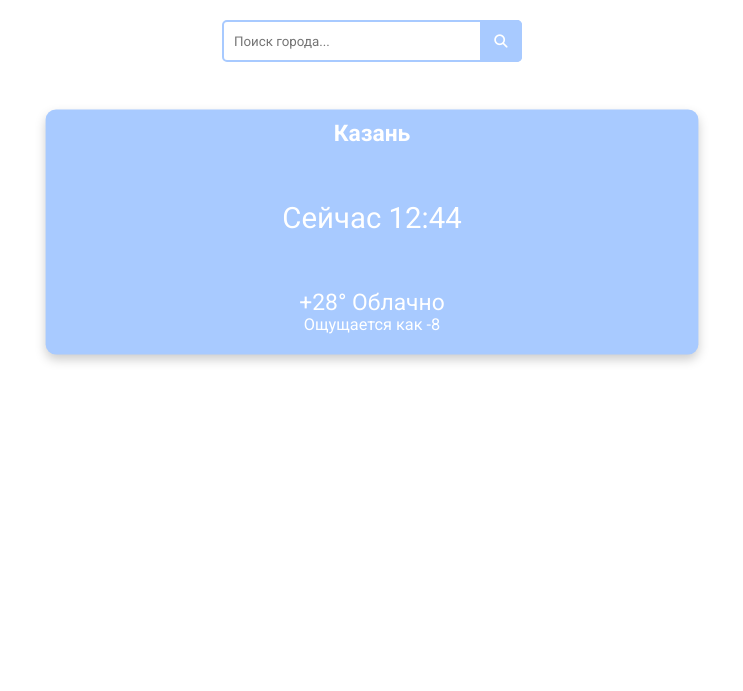
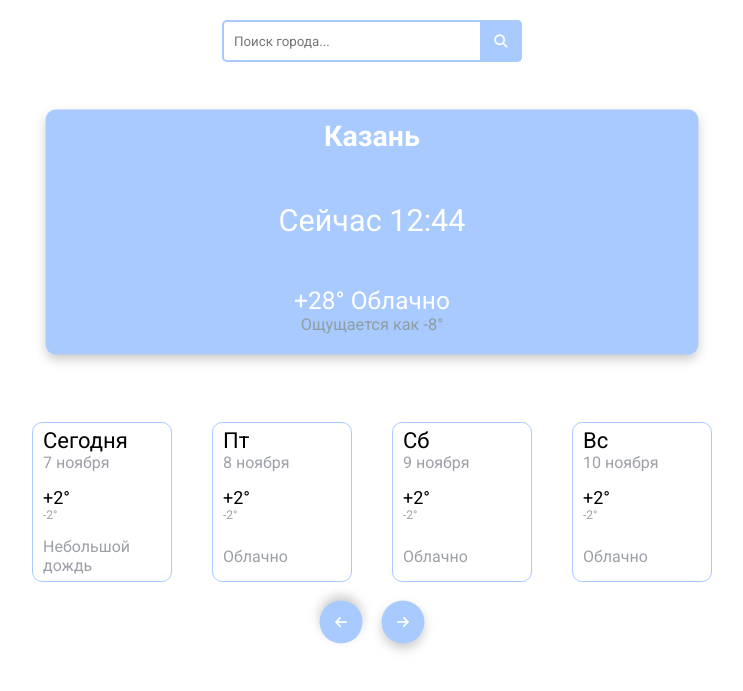
Before and after one commit to Tagir-Voropaev/weatherApp, a Django app: page / in a window 1280 px wide. Shown: the top 691 px of the page, without its empty margins (268-1011 px from the left). Run offline with Django 5.2, Linux system fonts and the light colour scheme; some libraries are stand-ins or nearby versions.

Commit message:
Completed website design (not adaptive)

```diff
--- a/WeatherApp/weatherapp/main/static/main/css/style.css
+++ b/WeatherApp/weatherapp/main/static/main/css/style.css
@@ -50,7 +50,7 @@ button {
   max-width: 1280px;
   min-height: 100%;
 }
-.weather-main-block{
+.main{
   position: relative;
   background-color: #a8caff;
   width: 50%;
@@ -66,47 +66,157 @@ button {
   transform: scale(1.02);
   box-shadow: 0px 5px 10px 0px #cccccc;
   transition: all 0.1s ease;
-
 }
-.weather-main-block:hover{
+.main:hover{
   transform: scale(1.0);
   box-shadow: inset 0px 5px 10px 0px #cccccc;
   transition: all 0.1s ease;
 
 }
-.weather-main-block-container-one{
+.main-container-one{
   position: relative;
   display: flex;
   justify-content: center;
 }
-.weather-main-block-container-one h2{
+.main-container-one h2{
   position: relative;
   margin: auto;
-  font-size: 1.4em;
+  font-size: 28px;
   margin-top: 10px;
 }
-.weather-main-block-container-two{
-  font-size: 1.8em;
+.main-container-two{
+  font-size: 30px;
   display: flex;
   justify-content: center;
 }
-.weather-main-block-container-two p{
+.main-container-two p{
   margin: 0;
 }
-.weather-main-block-container-three{
+.main-container-three{
   display: flex;
   flex-direction: column;
   justify-content: center;
   padding-bottom: 20px;
 }
-.weather-main-block-container-three p{
+.main-container-three p{
   margin: auto;
 }
-.weather-main-block-container-three-active{
-  font-size: 1.4em;
+.main-container-three-active{
+  font-size: 24px;
 
 }
-.weather-main-block-container-three-passive{
-  font-size: 1em;
+.main-container-three-passive{
+  font-size: 16px;
   bottom: 10px;
+  color: #8e9ea3;
 }
+
+
+
+.scroll {
+  width: 70%;
+  margin: auto;
+  margin-top: 70px;
+  height: 240px;
+  width: 680px;
+  overflow: hidden;
+
+}
+.scroll-wrapper{
+  position: relative;
+  width: 100%;
+  height: 160px;
+}
+.scroll-week{
+  position: absolute;
+  display: flex;
+  flex-direction: row;
+  justify-content: space-between;
+  flex-shrink: 0;
+  height: 160px;
+}
+
+
+.scroll-date h6{
+  font-weight: 400;
+  font-size: 22px;
+}
+.scroll-date p{
+  color: #9ea0a8;
+  font-size: 16px;
+}
+
+.scroll-degrees h6{
+  font-weight: 400;
+  font-size: 18px;
+}
+.scroll-degrees p{
+  color: #9ea0a8;
+  font-size: 12px;
+}
+
+.scroll-state{
+  height: 40px;
+  display: flex;
+  flex-direction: column;
+  justify-content: center;
+}
+.scroll-state p{
+  color:#9ea0a8;
+}
+.scroll-date h6, p, .scroll-degrees h6, p, .scroll-state p{
+  margin: 0;
+}
+
+.scroll-day{
+  border: 1px solid #a8caff;
+  border-radius: 10px;
+  width: 140px;
+  height: 160px;
+  display: flex;
+  flex-direction: column;
+  justify-content: space-between;
+  padding-left: 10px;
+  padding-top: 5px;
+  padding-bottom: 5px;
+}
+.scroll-day:not(:first-child){
+  margin-left: 40px;
+}
+
+.scroll-button-box{
+  display: flex;
+  justify-content: center;
+  align-items: center;
+  position: relative;
+  height: 80px;
+}
+.scroll-button{
+  position: relative;
+  border-radius: 100%;
+  margin: 0 10px;
+}
+
+.scroll-button-left:hover{
+  transform: scale(-1.0);
+  box-shadow: inset 0px 5px 10px 0px #cccccc;
+  transition: all 0.1s ease;
+}
+.scroll-button-left{
+  transform: scale(-1.02);
+  box-shadow: 0px 5px 10px 0px #cccccc;
+  transition: all 0.1s ease;
+}
+.scroll-button-right:hover{
+  transform: scale(1.0);
+  box-shadow: inset 0px 5px 10px 0px #cccccc;
+  transition: all 0.1s ease;
+}
+.scroll-button-right{
+  transform: scale(1.02);
+  box-shadow: 0px 5px 10px 0px #cccccc;
+  transition: all 0.1s ease;
+}
+.button-icon{
+  color: #fff;
+}
--- a/WeatherApp/weatherapp/main/static/main/js/script.js
+++ b/WeatherApp/weatherapp/main/static/main/js/script.js
@@ -1,3 +1,19 @@
 $(document).ready(function(){
 
+    var minClick = 2;
+    var click = 0;
+    $( ".scroll-button-left" ).on( "click", function() {
+
+        if (click >= 1){
+            click-=1;
+            $(".scroll-week").animate({ left: "+=180" }, 200);
+        }
+    } );
+
+    $( ".scroll-button-right" ).on( "click", function() {
+        if (click <= minClick){
+            click+=1;
+            $(".scroll-week").animate({ left: "-=180" }, 200);
+        }
+    } );
 });
--- a/WeatherApp/weatherapp/main/templates/main/index.html
+++ b/WeatherApp/weatherapp/main/templates/main/index.html
@@ -15,16 +15,118 @@
 {% endblock %}
 
 {% block content %}
-    <div class="weather-main-block">
-        <div class="weather-main-block-container-one">
+    <div class="main">
+        <div class="main-container-one">
             <h2>Казань</h2>
         </div>
-        <div class="weather-main-block-container-two">
+        <div class="main-container-two">
                 <p>Сейчас 12:44</p>
         </div>
-        <div class="weather-main-block-container-three">
-            <p class="weather-main-block-container-three-active">+28° Облачно</p>
-            <p class="weather-main-block-container-three-passive">Ощущается как -8</p>
+        <div class="main-container-three">
+            <p class="main-container-three-active">+28° Облачно</p>
+            <p class="main-container-three-passive">Ощущается как -8°</p>
         </div>
     </div>
+    <div class="scroll">
+        <div class="scroll-wrapper">
+            <div class="scroll-week">
+                <div class="scroll-day">
+                    <div class="scroll-date">
+                        <h6>Сегодня</h6>
+                        <p>7 ноября</p>
+                    </div>
+                    <div class="scroll-degrees">
+                        <h6>+2°</h6>
+                        <p>-2°</p>
+                    </div>
+                    <div class="scroll-state">
+                        <p>Небольшой дождь</p>
+                    </div>
+                </div>
+                <div class="scroll-day">
+                    <div class="scroll-date">
+                        <h6>Пт</h6>
+                        <p>8 ноября</p>
+                    </div>
+                    <div class="scroll-degrees">
+                        <h6>+2°</h6>
+                        <p>-2°</p>
+                    </div>
+                    <div class="scroll-state">
+                        <p>Облачно</p>
+                    </div>
+                </div>
+                <div class="scroll-day">
+                    <div class="scroll-date">
+                        <h6>Сб</h6>
+                        <p>9 ноября</p>
+                    </div>
+                    <div class="scroll-degrees">
+                        <h6>+2°</h6>
+                        <p>-2°</p>
+                    </div>
+                    <div class="scroll-state">
+                        <p>Облачно</p>
+                    </div>
+                </div>
+                <div class="scroll-day">
+                    <div class="scroll-date">
+                        <h6>Вс</h6>
+                        <p>10 ноября</p>
+                    </div>
+                    <div class="scroll-degrees">
+                        <h6>+2°</h6>
+                        <p>-2°</p>
+                    </div>
+                    <div class="scroll-state">
+                        <p>Облачно</p>
+                    </div>
+                </div>
+                <div class="scroll-day">
+                    <div class="scroll-date">
+                        <h6>Пн</h6>
+                        <p>11 ноября</p>
+                    </div>
+                    <div class="scroll-degrees">
+                        <h6>+2°</h6>
+                        <p>-2°</p>
+                    </div>
+                    <div class="scroll-state">
+                        <p>Облачно</p>
+                    </div>
+                </div>
+                <div class="scroll-day">
+                    <div class="scroll-date">
+                        <h6>Вт</h6>
+                        <p>12 ноября</p>
+                    </div>
+                    <div class="scroll-degrees">
+                        <h6>+2°</h6>
+                        <p>-2°</p>
+                    </div>
+                    <div class="scroll-state">
+                        <p>Облачно</p>
+                    </div>
+                </div>
+                <div class="scroll-day">
+                    <div class="scroll-date">
+                        <h6>Ср</h6>
+                        <p>13 ноября</p>
+                    </div>
+                    <div class="scroll-degrees">
+                        <h6>+2°</h6>
+                        <p>-2°</p>
+                    </div>
+                    <div class="scroll-state">
+                        <p>Облачно</p>
+                    </div>
+                </div>
+            </div>
+        </div>
+        <div class="scroll-button-box">
+            <button class="scroll-button-left scroll-button"><i class="fa-solid fa-arrow-right button-icon"></i></button>
+            <button class="scroll-button-right scroll-button"><i class="fa-solid fa-arrow-right button-icon"></i></button>
+        </div>
+    </div>
+
 {% endblock %}
--- a/WeatherApp/weatherapp/main/templates/main/layout.html
+++ b/WeatherApp/weatherapp/main/templates/main/layout.html
@@ -6,6 +6,7 @@
     <meta name="viewport" content="width=device-width, initial-scale=1.0">
     <!--- CDN --->
     <link rel="stylesheet" href="https://cdnjs.cloudflare.com/ajax/libs/font-awesome/6.6.0/css/all.min.css">
+    <script src="https://code.jquery.com/jquery-3.7.1.min.js" integrity="sha256-/JqT3SQfawRcv/BIHPThkBvs0OEvtFFmqPF/lYI/Cxo=" crossorigin="anonymous"></script>
     <!--- CDN --->
     <!--- FONTS --->
     <link rel="preconnect" href="https://fonts.googleapis.com">
```
